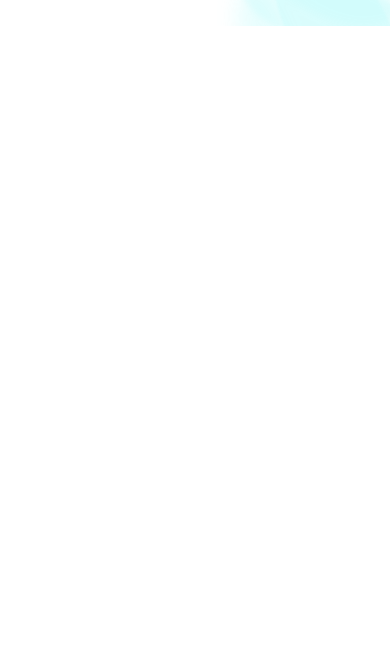
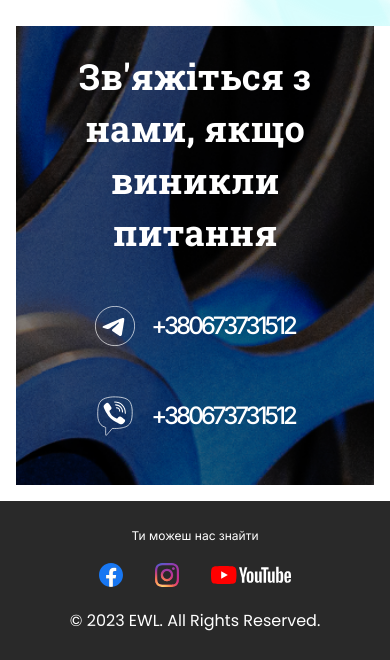
Before and after one commit to RomanKoriachko/ewl_LP, a plain HTML site: page index.html in a window 390 px wide. Shown: the part 7320-7980 px from the top of the page. Before the commit the page ends 7346 px from the top, so only its background shows below. Drawn offline with nearby package versions, Linux system fonts and the light colour scheme.

Commit message:
add adaptive in footer

```diff
--- a/index.html
+++ b/index.html
@@ -684,7 +684,7 @@
                 </div>
             </section>
         </main>
-        <!-- <footer class="footer">
+        <footer class="footer">
             <div class="footer-bg">
                 <div class="container">
                     <div class="row footer-contacts-wrapper">
@@ -711,6 +711,7 @@
             <div class="footer-links">
                 <div class="row social-media-wrapper">
                     <p class="social-media-text">Ти можеш нас знайти</p>
+                    <div class="row social-media-links-wrapper">
                         <a href=""
                             ><div class="social-media-link facebook-link"></div
                         ></a>
@@ -721,9 +722,10 @@
                             ><div class="social-media-link youtube-link"></div
                         ></a>
                     </div>
+                </div>
                 <p class="copyright">© 2023 EWL. All Rights Reserved.</p>
             </div>
-        </footer> -->
+        </footer>
         <script
             type="text/javascript"
             src="//code.jquery.com/jquery-1.11.0.min.js"
--- a/style.scss
+++ b/style.scss
@@ -660,6 +660,10 @@ body {
                 line-height: 12px;
             }
         }
+        .social-media-links-wrapper {
+            align-items: center;
+            gap: 45px;
+        }
         .social-media-link {
             height: 40px;
             width: 40px;
@@ -857,6 +861,7 @@ body {
             }
         }
     }
+
     .introduce-section {
         .introduce-section-text {
             width: 90%;
@@ -935,6 +940,28 @@ body {
         .video-content {
             height: 380px;
             width: 100%;
+        }
+    }
+
+    .footer {
+        .footer-bg {
+            .footer-contacts-wrapper {
+                flex-direction: column;
+                gap: 23px;
+                .footer-contacts-title {
+                    width: 100%;
+                    text-align: center;
+                }
+            }
+        }
+        .footer-links {
+            grid-template-columns: 1fr;
+            justify-items: center;
+            gap: 24px;
+            .social-media-wrapper {
+                flex-direction: column;
+                gap: 21px;
+            }
         }
     }
 }
@@ -1172,6 +1199,43 @@ body {
             max-height: 250px;
         }
     }
+
+    .footer {
+        .footer-bg {
+            margin: 0px 16px 16px;
+            .footer-contacts-wrapper {
+                padding: 24px 0px;
+                .footer-contacts-title {
+                    font-size: 36px;
+                    line-height: 52px;
+                }
+                .footer-contacts-item {
+                    gap: 16px;
+                    .contact-img {
+                        width: 40px;
+                        height: 40px;
+                        background-size: contain;
+                    }
+                    .contact-number {
+                        font-size: 24px;
+                    }
+                }
+            }
+        }
+        .footer-links {
+            .social-media-links-wrapper {
+                gap: 32px;
+            }
+            .social-media-link {
+                width: 24px;
+                height: 24px;
+                background-size: cover;
+            }
+            .youtube-link {
+                width: 80px;
+            }
+        }
+    }
 }
 
 // --- Mobile Small ---
```
Also changed, not shown: style.css. Lines whose indentation alone changed are shown as unchanged.
